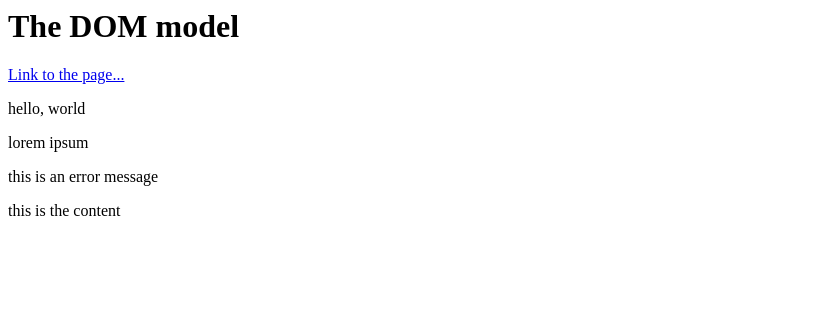
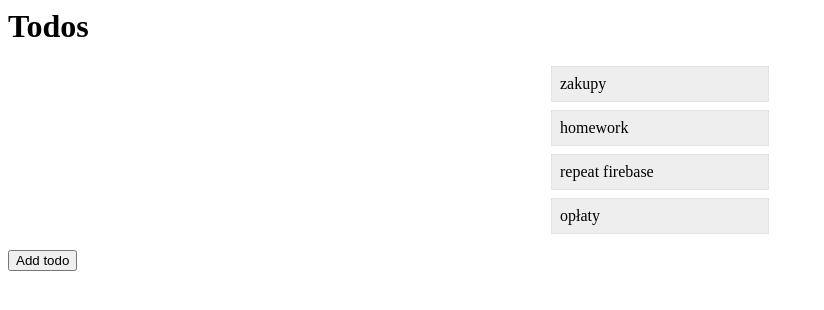
Before and after one commit to mar-kalinowski/JS-practice, a plain HTML site: page chapter_6/index.html in a window 1280 px wide. Shown: the whole page, without its empty margins (0-824 px from the left). Drawn offline with Linux system fonts and the light colour scheme.

Commit message:
events added

```diff
--- a/chapter_6/index.html
+++ b/chapter_6/index.html
@@ -3,22 +3,30 @@
     <meta charset="UTF-8">
     <meta http-equiv="X-UA-Compatible" content="IE=edge">
     <meta name="viewport" content="width=device-width, initial-scale=1.0">
-    <title>DOM model</title>
+    <title>JavaScript</title>
+    <style>
+        li{
+            list-style-type: none;
+            max-width: 200px;
+            padding: 8px;
+            margin: 8px auto;
+            background: #eee;
+            border: 1px dotted #ddd;
+        }
+    </style>
 </head>
 <body>
-    <h1 id="page-title">The DOM model</h1>
+    <h1 id="page-title">Todos</h1>
 
-    <a href="https://www.google.com">Link to the page...</a>
+    <ul>
+        <li>zakupy</li>
+        <li>homework</li>
+        <li>repeat firebase</li>
+        <li>opłaty</li>
+    </ul>
 
-    <div>
-        <p>hello, world</p>
-        <p>lorem ipsum</p>
-        <p class="error">this is an error message</p>
-    </div>
+    <button>Add todo</button>
 
-    <div class="content">
-        <p>this is the content</p>
-    </div>
     <script src="script.js"></script>
 </body>
 </html>
--- a/chapter_6/script.js
+++ b/chapter_6/script.js
@@ -49,9 +49,64 @@
 //     content.innerHTML += `<p>${person}</p>`
 // })
 
-const link = document.querySelector('a')
-console.log(link)
+// const link = document.querySelector('a')
+// console.log(link)
 
-console.log(link.getAttribute('href'))
+// console.log(link.getAttribute('href'))
 
-link.setAttribute('href', 'https:www.pord.pl')
+// link.setAttribute('href', 'https:www.pord.pl')
+
+// const article = document.querySelector('article')
+// console.log(article.children)
+
+// console.log(Array.from(article.children))
+
+// Array.from(article.children).forEach(child => {
+//     child.classList.add('article-element')
+// })
+
+// const title = document.querySelector('h2')
+// console.log(title.parentElement)
+// console.log(title.parentElement.parentElement)
+// console.log(title.nextElementSibling)
+// console.log(title.previousElementSibling)
+
+// const button = document.querySelector('button')
+
+// button.addEventListener('click', () => {
+//     console.log('you clicked me')
+// })
+
+const ul = document.querySelector("ul");
+// ul.remove()
+
+// const items = document.querySelectorAll("li");
+
+const button = document.querySelector("button");
+
+button.addEventListener("click", () => {
+  const li = document.createElement("li");
+  li.textContent = "something new to do";
+  // ul.append(li)
+  ul.prepend(li);
+});
+
+// items.forEach((item) => {
+//   item.addEventListener("click", (e) => {
+//     // console.log('item clicked')
+//     // console.log(e)
+//     // console.log(e.target)
+//     // console.log(item)
+//     // e.target.style.textDecoration = "line-through";
+//     console.log('event in LI')
+//     e.stopPropagation()
+//     e.target.remove();
+//   });
+// });
+
+ul.addEventListener("click", (e) => {
+  // console.log('event in UL')
+  if (e.target.tagName === "LI") {
+    e.target.remove();
+  }
+});
```
